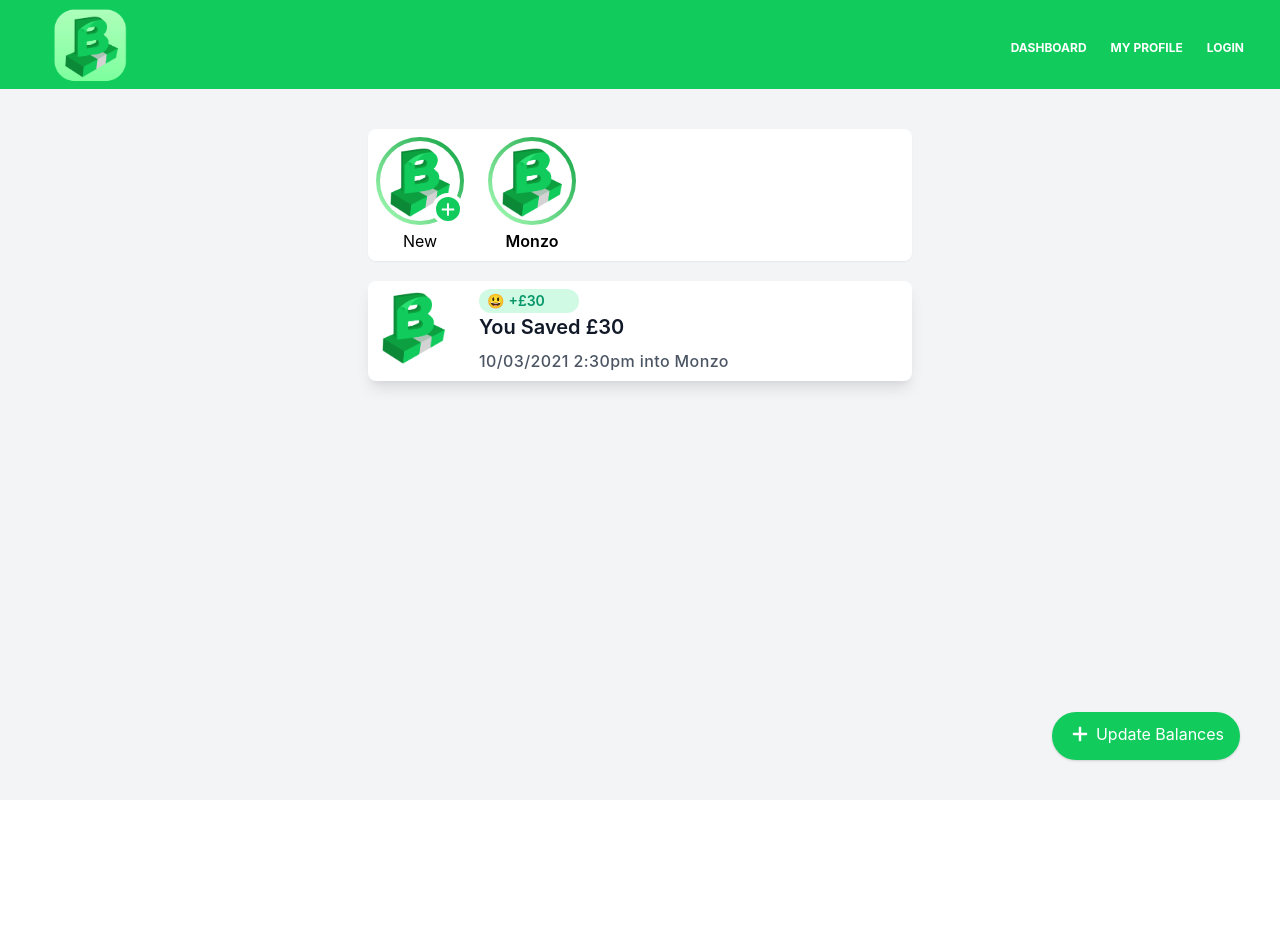
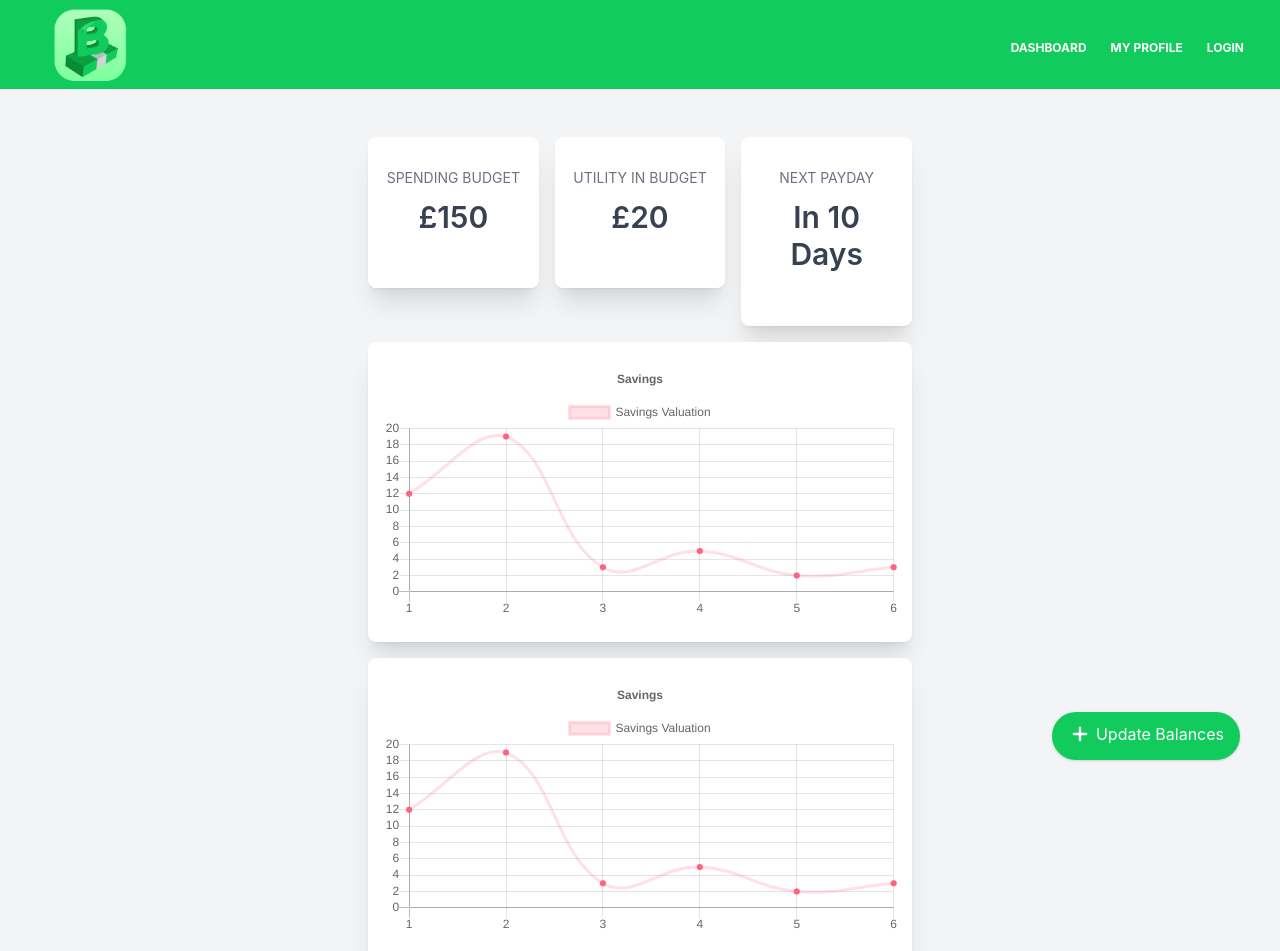
Before and after one commit to willholmeswastaken/budgeter-frontend, a Next.js app: page /overview in a window 1280 px wide. Shown: the top 951 px of the page. Before the commit the page ends 800 px from the top, so only its background shows below. Built offline with nearby package versions, Linux system fonts and the light colour scheme.

Commit message:
Reworked overview page!

```diff
--- /dev/null
+++ b/components/Dashlet/index.tsx
@@ -0,0 +1,39 @@
+interface IDashletChange {
+  isPositive: boolean;
+  change: string;
+}
+
+interface IDashletProps {
+  title: string;
+  value: string;
+  increase: IDashletChange;
+}
+
+const Dashlet = (props: IDashletProps) => (
+  <div className="w-full md:w-1/3 px-2">
+    <div className="rounded-lg shadow-sm mb-4">
+      <div className="rounded-lg bg-white shadow-lg md:shadow-xl relative overflow-hidden">
+        <div className="px-3 pt-8 pb-10 text-center relative z-10">
+          <h4 className="text-sm uppercase text-gray-500 leading-tight">
+            {props.title}
+          </h4>
+          <h3 className="text-3xl text-gray-700 font-semibold leading-tight my-3">
+            {props.value}
+          </h3>
+
+          {props.increase && (
+            <p
+              className={`text-xs ${
+                props.increase.isPositive ? "text-green-500" : "text-red-500"
+              } leading-tight`}
+            >
+              {props.increase.isPositive ? "▲" : "▼"} {props.increase.change}
+            </p>
+          )}
+        </div>
+      </div>
+    </div>
+  </div>
+);
+
+export default Dashlet;
--- a/package.json
+++ b/package.json
@@ -10,9 +10,11 @@
   "dependencies": {
     "@headlessui/react": "^0.3.1",
     "animate.css": "^4.1.1",
+    "chart.js": "^2.9.4",
     "hover.css": "^2.3.2",
     "next": "10.0.8",
     "react": "17.0.1",
+    "react-chartjs-2": "^2.11.1",
     "react-dom": "17.0.1"
   },
   "devDependencies": {
--- a/pages/overview.tsx
+++ b/pages/overview.tsx
@@ -1,9 +1,37 @@
-import Image from "next/image";
-import Link from "next/link";
-import Emoji from "../components/Emoji";
+import { Line } from "react-chartjs-2";
+import Dashlet from "../components/Dashlet";
+
+const data = {
+  labels: ["1", "2", "3", "4", "5", "6"],
+  datasets: [
+    {
+      label: "Savings Valuation",
+      data: [12, 19, 3, 5, 2, 3],
+      fill: false,
+      backgroundColor: "rgb(255, 99, 132)",
+      borderColor: "rgba(255, 99, 132, 0.2)",
+    },
+  ],
+};
+
+const options = {
+  title: {
+    text: "Savings",
+    display: true,
+  },
+  scales: {
+    yAxes: [
+      {
+        ticks: {
+          beginAtZero: true,
+        },
+      },
+    ],
+  },
+};
 
 const Overview = () => (
-  <div className="pt-10">
+  <div className="pt-2">
     <button className="absolute right-10 bottom-10 text-white px-4 w-auto h-12 bg-green rounded-full hover:bg-green-dark active:shadow-lg mouse shadow transition ease-in duration-200 focus:outline-none">
       <svg
         viewBox="0 0 20 20"
@@ -20,65 +48,47 @@ const Overview = () => (
       <span className="pt-1">Update Balances</span>
     </button>
     <div className="flex flex-col relative px-4 mx-auto max-w-xl ">
-      <ul className="flex space-x-6 bg-white rounded-lg shadow-sm">
-        <li className="flex flex-col items-center space-y-1 my-2 ml-2">
-          <div className="relative bg-gradient-to-tr from-green-light to-green-dark p-1 rounded-full cursor-pointer">
-            <a className="block bg-white p-1 rounded-full h-20 w-20 transform transition hover:-rotate-6">
-              <Image
-                src="/budgeter-logo.png"
-                alt="Budgeter logo"
-                height={100}
-                width={100}
-                className="object-contain md:object-scale-down"
-              />
-            </a>
-            <button className="absolute bottom-0 right-0 bg-green h-8 w-8 rounded-full text-white text-2xl font-mono border-4 border-white flex justify-center items-center">
-              +
-            </button>
+      <div className="w-full max-w-3xl pt-10">
+        <button className="absolute right-10 bottom-10 text-white px-4 w-auto h-12 bg-green rounded-full hover:bg-green-dark active:shadow-lg mouse shadow transition ease-in duration-200 focus:outline-none">
+          <svg
+            viewBox="0 0 20 20"
+            enable-background="new 0 0 20 20"
+            className="w-6 h-6 inline-block mr-1 mb-1"
+          >
+            <path
+              fill="#FFFFFF"
+              d="M16,10c0,0.553-0.048,1-0.601,1H11v4.399C11,15.951,10.553,16,10,16c-0.553,0-1-0.049-1-0.601V11H4.601
+                                    C4.049,11,4,10.553,4,10c0-0.553,0.049-1,0.601-1H9V4.601C9,4.048,9.447,4,10,4c0.553,0,1,0.048,1,0.601V9h4.399
+                                    C15.952,9,16,9.447,16,10z"
+            />
+          </svg>
+          <span className="pt-1">Update Balances</span>
+        </button>
+        <div className="-mx-2 md:flex">
+          <Dashlet title="Spending Budget" value="£150" increase={null} />
+          <Dashlet title="Utility In Budget" value="£20" increase={null} />
+          <Dashlet title="Next Payday" value="In 10 Days" increase={null} />
+        </div>
+      </div>
+      <div className="md:flex">
+        <div className="w-full">
+          <div className="rounded-lg shadow-sm mb-4">
+            <div className="rounded-lg bg-white shadow-lg md:shadow-xl relative overflow-hidden">
+              <div className="py-5 px-3 h-full text-center relative z-10">
+                <Line data={data} options={options} />
+              </div>
+            </div>
           </div>
-          <a>New</a>
-        </li>
-        <li className="flex flex-col items-center space-y-1 my-2 ml-1">
-          <div className="bg-gradient-to-tr from-green-light to-green-dark p-1 rounded-full cursor-pointer">
-            <Link href="/account">
-              <a className="block bg-white p-1 rounded-full h-20 w-20 transform transition hover:-rotate-6">
-                <Image
-                  src="/budgeter-logo.png"
-                  alt="Budgeter logo"
-                  height={100}
-                  width={100}
-                  className="object-contain md:object-scale-down"
-                />
-              </a>
-            </Link>
-          </div>
-          <Link href="/account">
-            <a className="font-semibold">Monzo</a>
-          </Link>
-        </li>
-      </ul>{" "}
-      <div className="relative mt-5 justify-center bg-white shadow-lg rounded-lg py-2 hvr-float cursor-pointer">
-        <div className="flex">
-          <div className="px-2">
-            <Image
-              src="/budgeter-logo.png"
-              alt="Budgeter logo"
-              height={75}
-              width={75}
-              className="object-contain md:object-scale-down w-45"
-            />
-          </div>
-          <div className="flex flex-col ml-5">
-            <span className="w-2/5 flex items-center px-2 py-0.5 text-sm text-green-600 bg-green-100 rounded-full">
-              <Emoji symbol="😃" label="smiley face" />
-              <span className="px-1 font-semibold text-md">+£30</span>
-            </span>
-            <h1 className="font-semibold antialiased text-gray-900 leading-none text-xl mt-1 capitalize truncate">
-              You Saved £30
-            </h1>
-            <p className="text-base antialiased font-medium tracking-wide text-gray-600 mt-3">
-              10/03/2021 2:30pm into Monzo
-            </p>
+        </div>
+      </div>
+      <div className="md:flex">
+        <div className="w-full">
+          <div className="rounded-lg shadow-sm mb-4">
+            <div className="rounded-lg bg-white shadow-lg md:shadow-xl relative overflow-hidden">
+              <div className="py-5 px-3 h-full text-center relative z-10">
+                <Line data={data} options={options} />
+              </div>
+            </div>
           </div>
         </div>
       </div>
```
Also changed, not shown: 1 other file (tests, documents, lock files or other folders).
